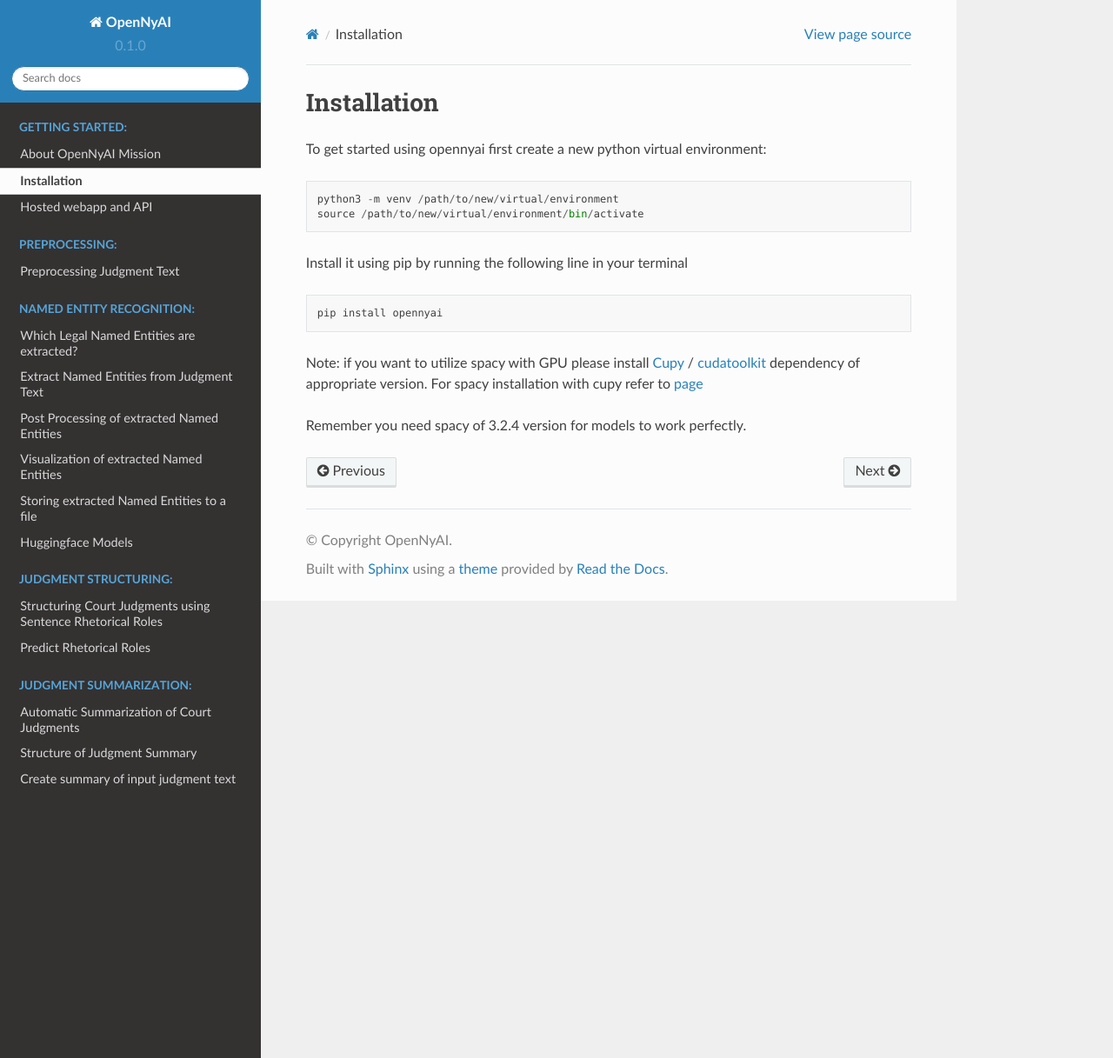
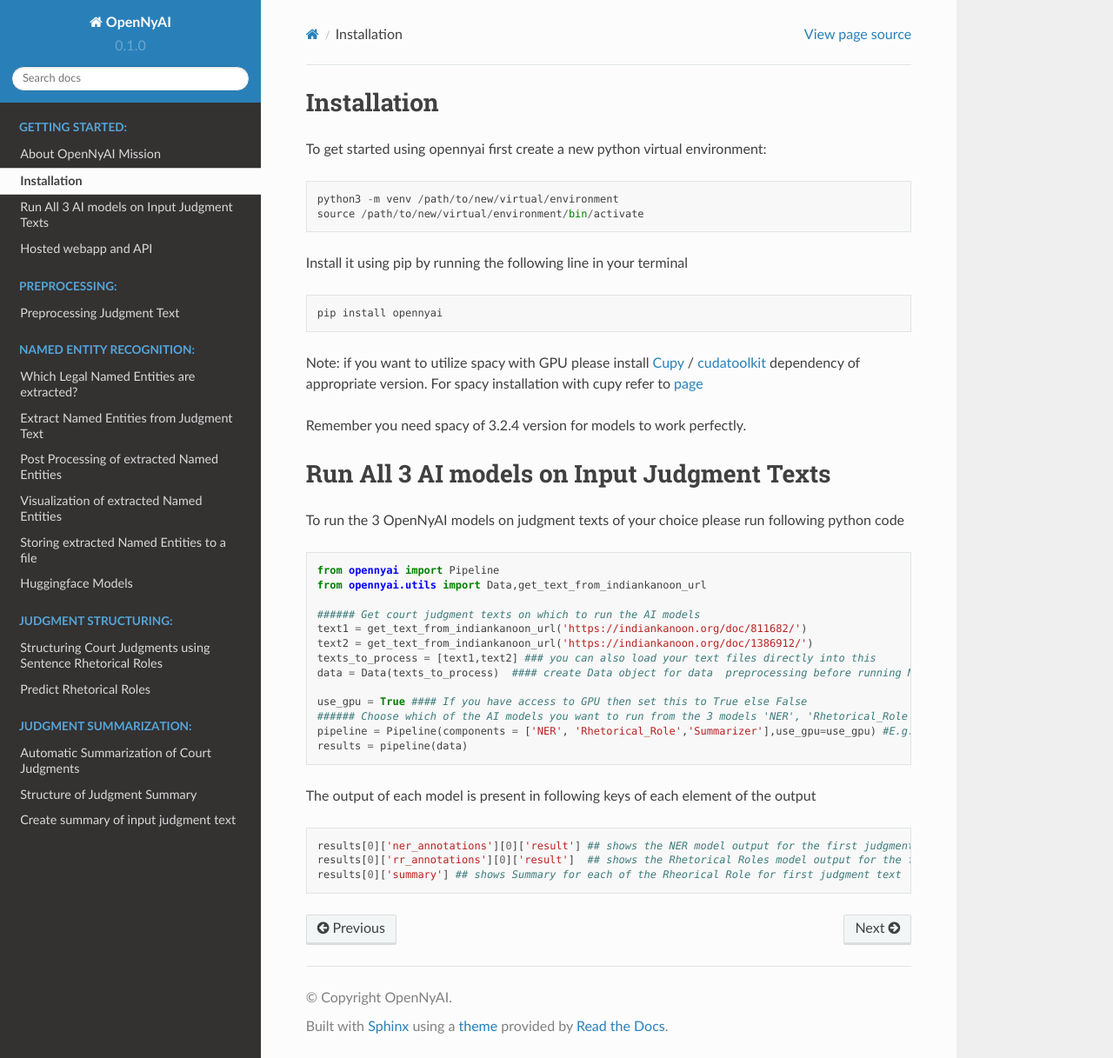
Before and after one commit to OpenNyAI/Opennyai, a Sphinx documentation site: the page built from docs/source/getting_started/Installation.rst, in a window 1280 px wide and 1217 px high. Shown: the whole window at 87% size. Built offline with Sphinx 7.4.7 and the Read the Docs theme 2.0.0, drawn with Linux system fonts in a browser that asks for light colours.

```diff
--- a/docs/source/getting_started/Installation.rst
+++ b/docs/source/getting_started/Installation.rst
@@ -19,3 +19,31 @@ Note: if you want to utilize spacy with GPU please install `Cupy <https://anacon
 cupy refer to `page <https://spacy.io/usage>`_
 
 Remember you need spacy of 3.2.4 version for models to work perfectly.
+
+Run All 3 AI models on Input Judgment Texts
+==============================
+To run the 3 OpenNyAI models on judgment texts of your choice please run following python code
+
+.. code-block:: python
+
+    from opennyai import Pipeline
+    from opennyai.utils import Data,get_text_from_indiankanoon_url
+
+    ###### Get court judgment texts on which to run the AI models
+    text1 = get_text_from_indiankanoon_url('https://indiankanoon.org/doc/811682/')
+    text2 = get_text_from_indiankanoon_url('https://indiankanoon.org/doc/1386912/')
+    texts_to_process = [text1,text2] ### you can also load your text files directly into this
+    data = Data(texts_to_process)  #### create Data object for data  preprocessing before running ML models
+
+    use_gpu = True #### If you have access to GPU then set this to True else False
+    ###### Choose which of the AI models you want to run from the 3 models 'NER', 'Rhetorical_Role','Summarizer'
+    pipeline = Pipeline(components = ['NER', 'Rhetorical_Role','Summarizer'],use_gpu=use_gpu) #E.g. If just Named Entity is of interest then just select 'NER'
+    results = pipeline(data)
+
+The output of each model is present in following keys of each element of the output
+
+.. code-block:: python
+
+    results[0]['ner_annotations'][0]['result'] ## shows the NER model output for the first judgment text
+    results[0]['rr_annotations'][0]['result']  ## shows the Rhetorical Roles model output for the first judgment text
+    results[0]['summary'] ## shows Summary for each of the Rheorical Role for first judgment text
```
Also changed, not shown: README.md (+5 -117 lines).
